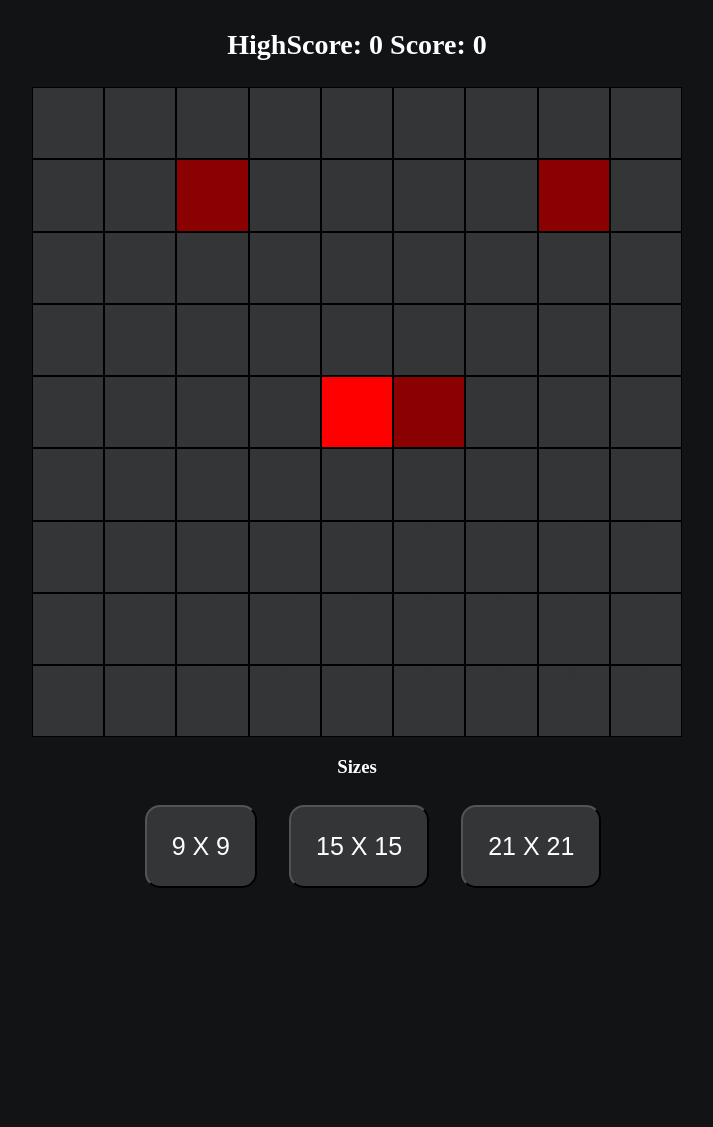
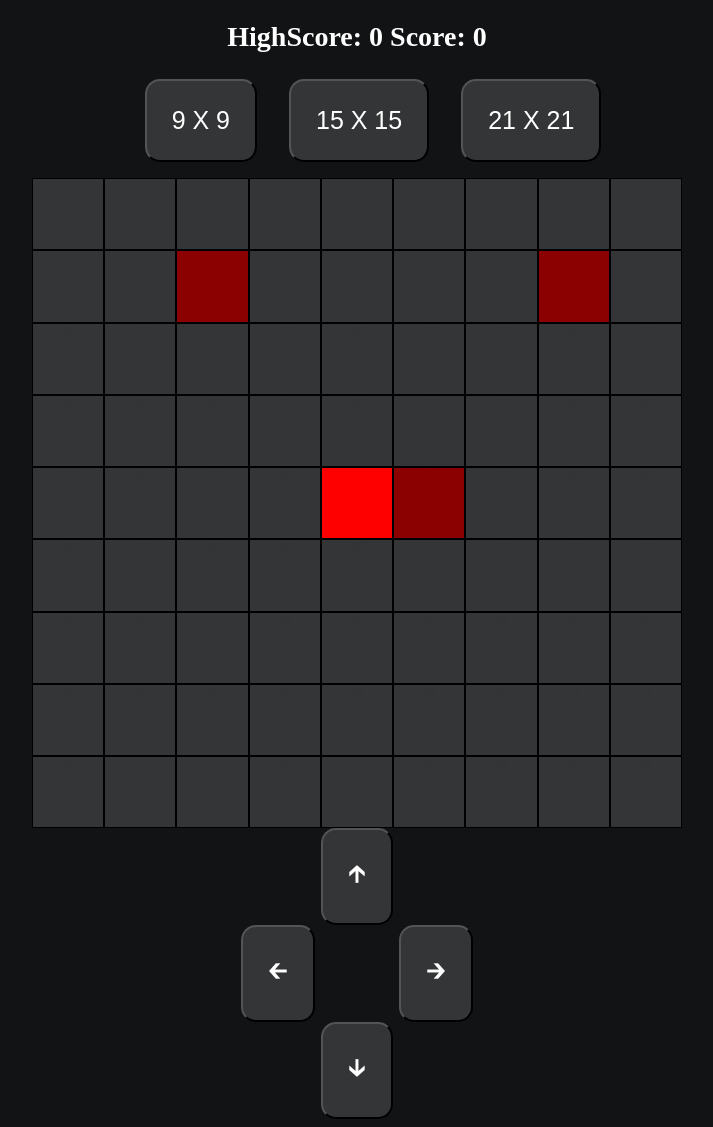
Before and after one commit to Revilite/Snake, a plain HTML site: page index.html in a window 1280 px wide. Shown: the part 101-1228 px from the top of the page, without its empty margins (283-996 px from the left). Before the commit the page ends 1005 px from the top, so only its background shows below. Drawn offline with Linux system fonts and the light colour scheme.

Commit message:
added gamepad

```diff
--- a/index.html
+++ b/index.html
@@ -8,22 +8,38 @@
     <title>Snake Game</title>
   </head>
   <body>
-    <h1 id="title"> <i class="fa-solid fa-staff-snake"></i>Snake Game</h1>
+    <h1 id="title"><i class="fa-solid fa-staff-snake"></i>Snake Game</h1>
     <div id="scoreBoard"></div>
-    <div id="gameBoard"></div>
 
-    <div id="buttonTitle">
-      <h3>Sizes</h3>
-    </div>
     <div id="buttons">
       <button id="grid9" onClick="makeGrid(9, 9); spawnFood(3)">9 X 9</button>
-      <button id="grid15" onClick="makeGrid(15, 15); spawnFood(5)">15 X 15</button>
-      <button id="grid21" onClick="makeGrid(21, 21); spawnFood(7)">21 X 21</button>
+      <button id="grid15" onClick="makeGrid(15, 15); spawnFood(5)">
+        15 X 15
+      </button>
+      <button id="grid21" onClick="makeGrid(21, 21); spawnFood(7)">
+        21 X 21
+      </button>
       <!-- <button onClick="clearLines()">Remove Grid</button> -->
     </div>
+    <div id="gameBoard"></div>
+    <div id="dKeys">
+    <div>
+      <button onpointerdown="movement('w')">🡱</button>
+    </div>
+    <div>
+      <button onpointerdown="movement('a')" style="margin-right:40px">🡰</button>
+      <button onpointerdown="movement('d')" style="margin-left:40px">🡲</button>
+    </div>
+    <div>
+      <button onpointerdown="movement('s')">🡳</button>
+    </div>
+  </div>
   </body>
   <script src="./scripts/board.js"></script>
   <script src="./scripts/movement.js"></script>
   <script src="./scripts/food.js"></script>
-  <script src="https://kit.fontawesome.com/5a9f48c8be.js" crossorigin="anonymous"></script>
+  <script
+    src="https://kit.fontawesome.com/5a9f48c8be.js"
+    crossorigin="anonymous"
+  ></script>
 </html>
--- a/scripts/movement.js
+++ b/scripts/movement.js
@@ -555,8 +555,10 @@ all.addEventListener("keydown", (e) => {
   movement(e.key)
 })
 
-board.addEventListener("pointermove", (e) => {
+board.addEventListener("touchmove", (e) => {
   //movement left
+
+  console.log(e.touches[0].clientx)
   if(e.movementX < 0){
     movement("a")
   }
--- a/style.css
+++ b/style.css
@@ -6,7 +6,6 @@
 body,
 html {
   background-color: #121314;
-  overflow: hidden;
 }
 
 .cell {
@@ -35,8 +34,19 @@ html {
   background-color: green;
   color: green;
 }
-
-
+#dKeys {
+  display: flex;
+  flex-direction: column;
+  justify-content: center;
+  align-items: center;
+}
+#dKeys div button {
+  border-radius: 15px;
+  padding: 25px;
+  font-size: 25px;
+  background-color: #343536;
+  color: white;
+}
 
 #title {
   display: flex;
@@ -100,8 +110,8 @@ html {
 
   #gameBoard {
     justify-content: center;
-    height: 35vh;
-    width: 35vh;
+    height: 50vh;
+    width: 50vh;
     margin: 0
   }
 
```
